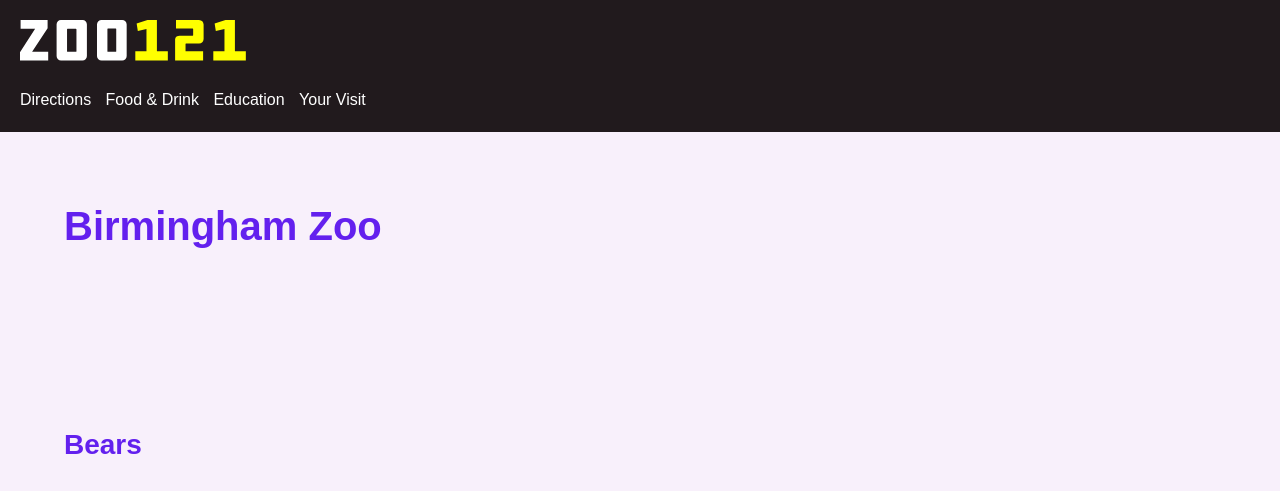
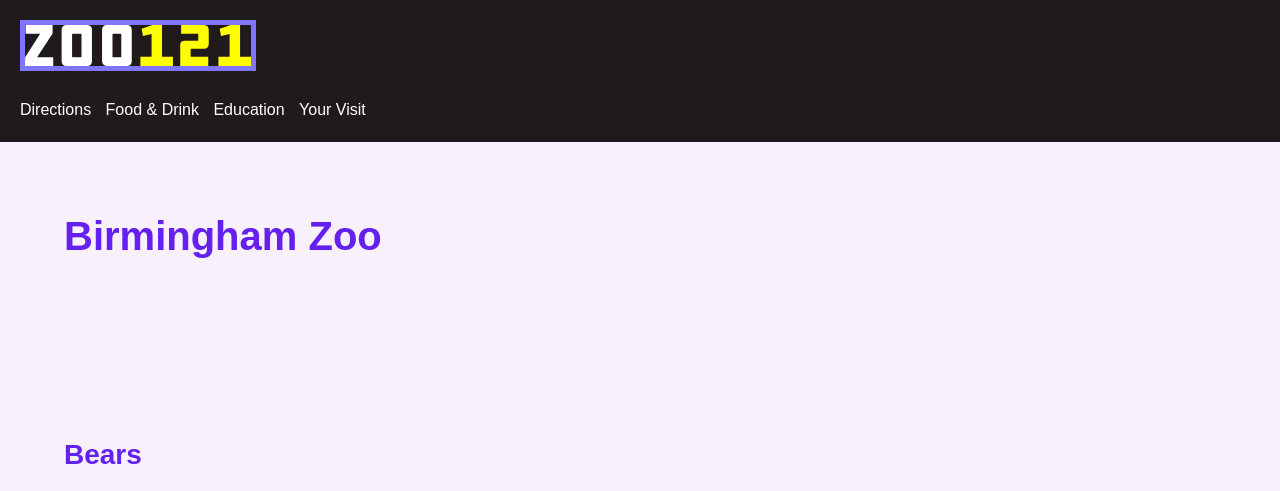
Before and after one commit to pddys/zooTest, a plain HTML site: page index.html in a window 1280 px wide. Shown: the top 491 px of the page. Drawn offline with Linux system fonts and the light colour scheme.

Commit message:
FIX: change logo

```diff
--- a/index.html
+++ b/index.html
@@ -8,28 +8,10 @@
   </head>
   <body>
  	<header>
-		<svg xmlns="http://www.w3.org/2000/svg" width="225.84" height="40.5" viewBox="0 0 225.84 40.5">
-		  <defs>
-		    <style>
-		      .a {
-		        fill: #fff;
-		      }
-
-		      .b {
-		        fill: #ff0;
-		      }
-		    </style>
-		  </defs>
-		  <title>ZooLogo</title>
-		  <g>
-		    <path class="a" d="M15.12,8.76H.6V0h27V8.34L12.12,31.74H28.2V40.5H0V32.16Z"/>
-		    <path class="a" d="M62.16,0A4.5,4.5,0,0,1,66.9,4.74v31a4.5,4.5,0,0,1-4.74,4.74H41.34a4.5,4.5,0,0,1-4.74-4.74v-31A4.5,4.5,0,0,1,41.34,0Zm-5.7,9.42a.67.67,0,0,0-.66-.66H47.58a.66.66,0,0,0-.54.66V31.2a.58.58,0,0,0,.54.54H55.8a.61.61,0,0,0,.66-.54Z"/>
-		    <path class="a" d="M106.68,4.56V35.88a4.53,4.53,0,0,1-4.56,4.62H81.6A4.62,4.62,0,0,1,77,35.88V4.56A4.61,4.61,0,0,1,81.6,0h20.52A4.52,4.52,0,0,1,106.68,4.56Zm-11.1,27.3a.6.6,0,0,0,.66-.66v-22a.6.6,0,0,0-.66-.66h-7.5a.6.6,0,0,0-.66.66v22a.6.6,0,0,0,.66.66Z"/>
-		    <path class="b" d="M116.64,3.6,127.5,0h9.42V31.32h10.92V40.5H115.32V31.32h11.16V8.94l-8.64,2Z"/>
-		    <path class="b" d="M166.2,23.46a.6.6,0,0,0-.66.66v7.2h17.58V40.5h-28V19.14c0-2.34,2.34-3.48,4.62-3.48H172.5a.6.6,0,0,0,.66-.66V9.24a.6.6,0,0,0-.66-.66H156V0h23a5,5,0,0,1,4.62,4.62V18.9A5,5,0,0,1,179,23.46Z"/>
-		    <path class="b" d="M194.64,3.6,205.5,0h9.42V31.32h10.92V40.5H193.32V31.32h11.16V8.94l-8.64,2Z"/>
-		  </g>
-		</svg>
+ 		<img src='zoo.svg'
+ 			alt="zoo logo"
+ 			id="logo"
+ 			>
  		<nav>
  			<ul>
  				<li>Directions</li>
```
Also changed, not shown: zoo.svg (added).
